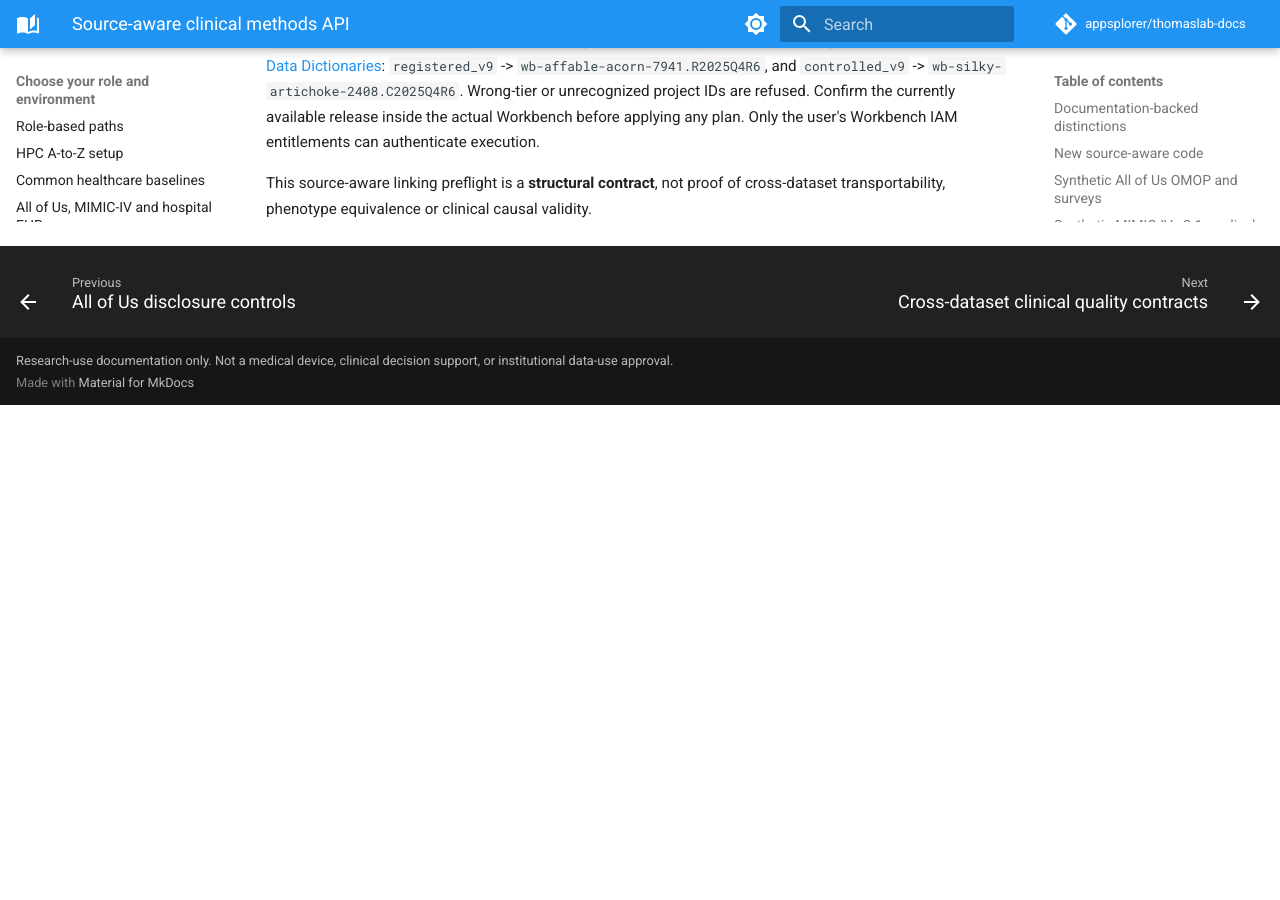
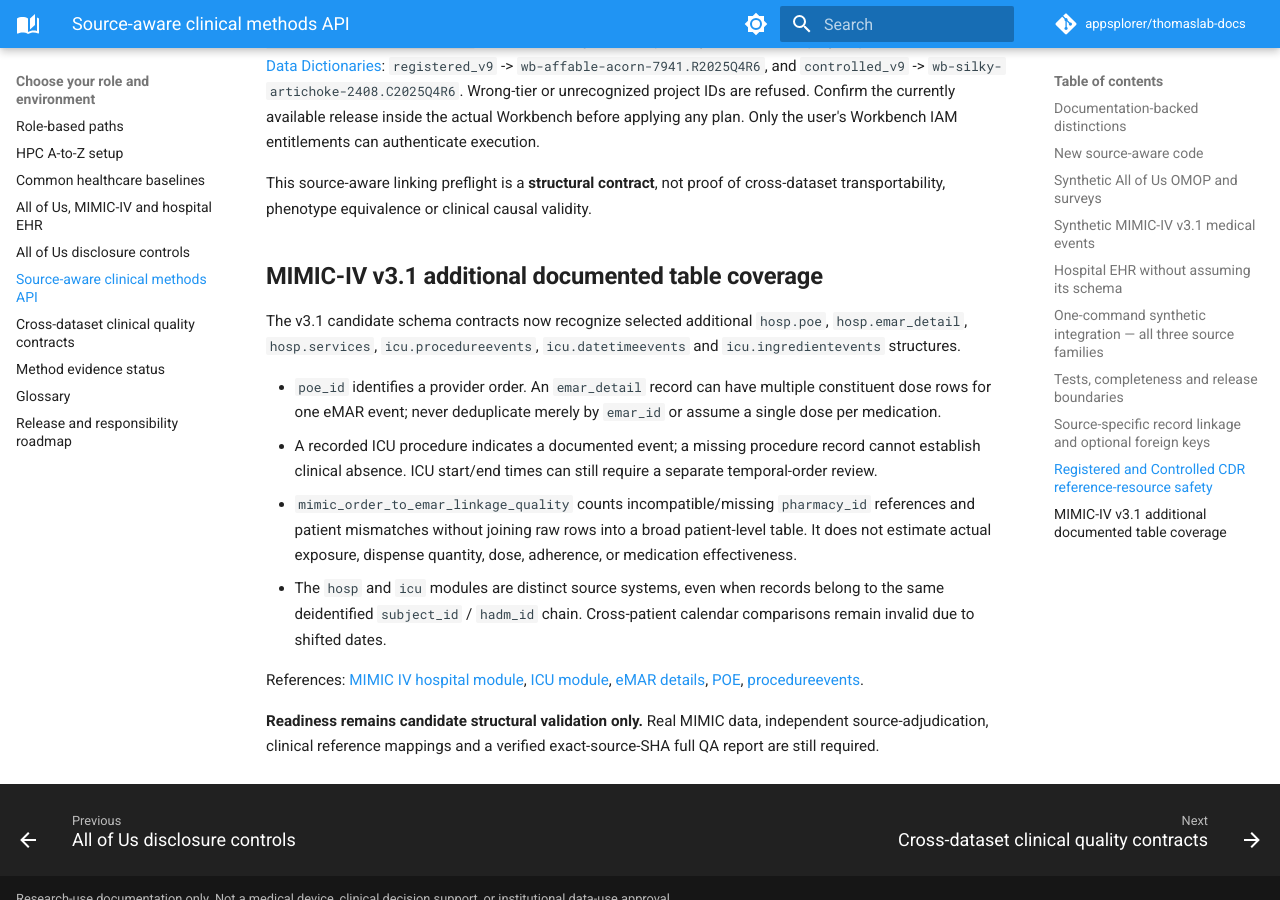
Before and after one commit to appsplorer/thomaslab-docs, an MkDocs documentation site: the page built from docs/guides/clinical-dataset-methods.md, in a window 1280 px wide and 900 px high, scrolled down 5624 px. Built offline with MkDocs 1.6.1 and Material for MkDocs 9.7.7, drawn with Linux system fonts in a browser that asks for light colours; comment, search, counter and statistics services are not loaded; before the commit the page ends 6029 px from its top, so only the background shows below that; some of the changed text lies outside the part shown.

Commit message:
docs: extend MIMIC IV v3.1 hosp ICU coverage and conservative eMAR/pharmacy linkage rules

```diff
--- a/docs/guides/clinical-dataset-methods.md
+++ b/docs/guides/clinical-dataset-methods.md
@@ -52,7 +52,7 @@
 | `healthcare_omop` | `omop_concept_integrity`, `omop_person_visit_integrity`, `omop_observation_period_integrity`, `omop_measurement_quality` | concept dictionary coverage, patient/visit linkage, period chronology, numeric/units quality |
 | `healthcare_aou_domains` | `aou_survey_response_quality`, `aou_wearable_daily_quality`, `aou_omics_provenance_quality` | PPI skip, Fitbit/day quality and controlled-tier omics metadata (no variant calling) |
 | `healthcare_aou_query` | `plan_aou_omop_domain_query` | **non-executing** parameterized Workbench-specific OMOP v9 query plan |
-| `healthcare_mimic` | `mimic_anchor_age_quality`, `mimic_stay_relationship_quality`, `mimic_lab_event_quality`, `mimic_prescription_quality`, `mimic_icd_version_quality`, `mimic_emar_quality`, `mimic_lab_dictionary_integrity`, `mimic_icu_chart_quality` | anchored age top-coding, hospital/ICU, shifted times, lab dictionary, orders vs eMAR, ICD-9/10 |
+| `healthcare_mimic` | `mimic_anchor_age_quality`, `mimic_stay_relationship_quality`, `mimic_lab_event_quality`, `mimic_prescription_quality`, `mimic_icd_version_quality`, `mimic_emar_quality`, `mimic_lab_dictionary_integrity`, `mimic_icu_chart_quality`, `mimic_order_to_emar_linkage_quality` | anchored age top-coding, hospital/ICU, shifted times, lab dictionary, orders vs eMAR, ICD-9/10 |
 | `healthcare_hospital` | `hospital_encounter_quality`, `hospital_lab_quality`, `hospital_medication_quality`, `count_preindex_events`, `hospital_intervisit_gap_quality` | configurable site EHR, lab units, ordered/admin events, strictly preindex counts and noncausal encounter gaps |
 | `healthcare_cohorts` | `cohort_attrition_summary`, `build_index_event_cohort`, `followup_event_quality` | prespecified eligibility flow, earliest observed code-defined index (not disease onset), censor-aware followup completeness checks |
 | `healthcare_quality` | `code_set_manifest`, `clinical_code_coverage`, `medication_state_summary`, `site_temporal_holdout_preflight`, `site_missingness_preflight` | cross-source provenance, medication states, site/temporal generalization, disclosure preflights |
@@ -240,3 +240,33 @@
 This source-aware linking preflight is a **structural contract**, not
 proof of cross-dataset transportability, phenotype equivalence or clinical
 causal validity.
+
+## MIMIC-IV v3.1 additional documented table coverage
+
+The v3.1 candidate schema contracts now recognize selected additional
+`hosp.poe`, `hosp.emar_detail`, `hosp.services`, `icu.procedureevents`,
+`icu.datetimeevents` and `icu.ingredientevents` structures.
+
+- `poe_id` identifies a provider order. An `emar_detail` record can have
+  multiple constituent dose rows for one eMAR event; never deduplicate merely
+  by `emar_id` or assume a single dose per medication.
+- A recorded ICU procedure indicates a documented event; a missing procedure
+  record cannot establish clinical absence. ICU start/end times can still
+  require a separate temporal-order review.
+- `mimic_order_to_emar_linkage_quality` counts incompatible/missing
+  `pharmacy_id` references and patient mismatches without joining raw rows
+  into a broad patient-level table. It does not estimate actual exposure,
+  dispense quantity, dose, adherence, or medication effectiveness.
+- The `hosp` and `icu` modules are distinct source systems, even when
+  records belong to the same deidentified `subject_id` / `hadm_id` chain.
+  Cross-patient calendar comparisons remain invalid due to shifted dates.
+
+References: [MIMIC IV hospital module](https://mimic.mit.edu/docs/iv/modules/hosp/),
+[ICU module](https://mimic.mit.edu/docs/iv/modules/icu/),
+[eMAR details](https://mimic.mit.edu/docs/iv/modules/hosp/emar_detail.html),
+[POE](https://mimic.mit.edu/docs/iv/modules/hosp/poe.html),
+[procedureevents](https://mimic.mit.edu/docs/iv/modules/icu/procedureevents.html).
+
+**Readiness remains candidate structural validation only.** Real MIMIC data,
+independent source-adjudication, clinical reference mappings and a
+verified exact-source-SHA full QA report are still required.
```
